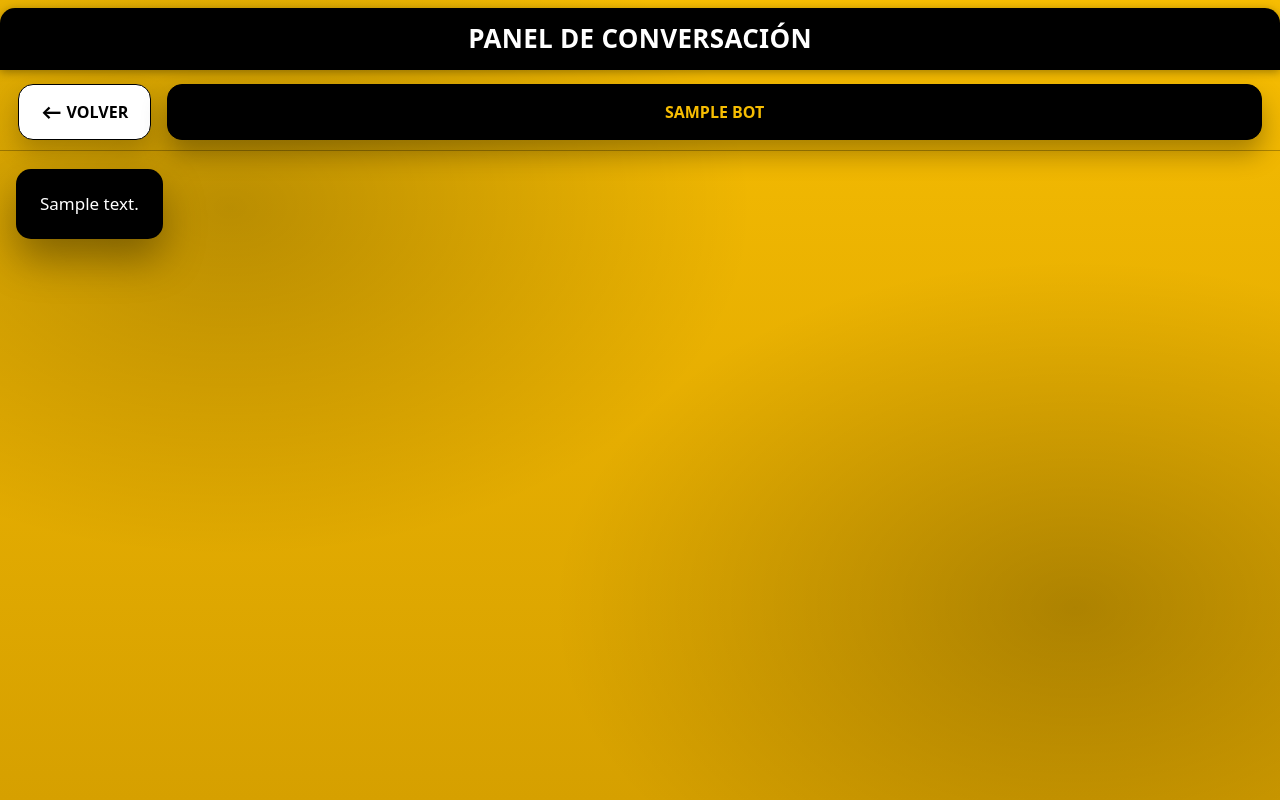
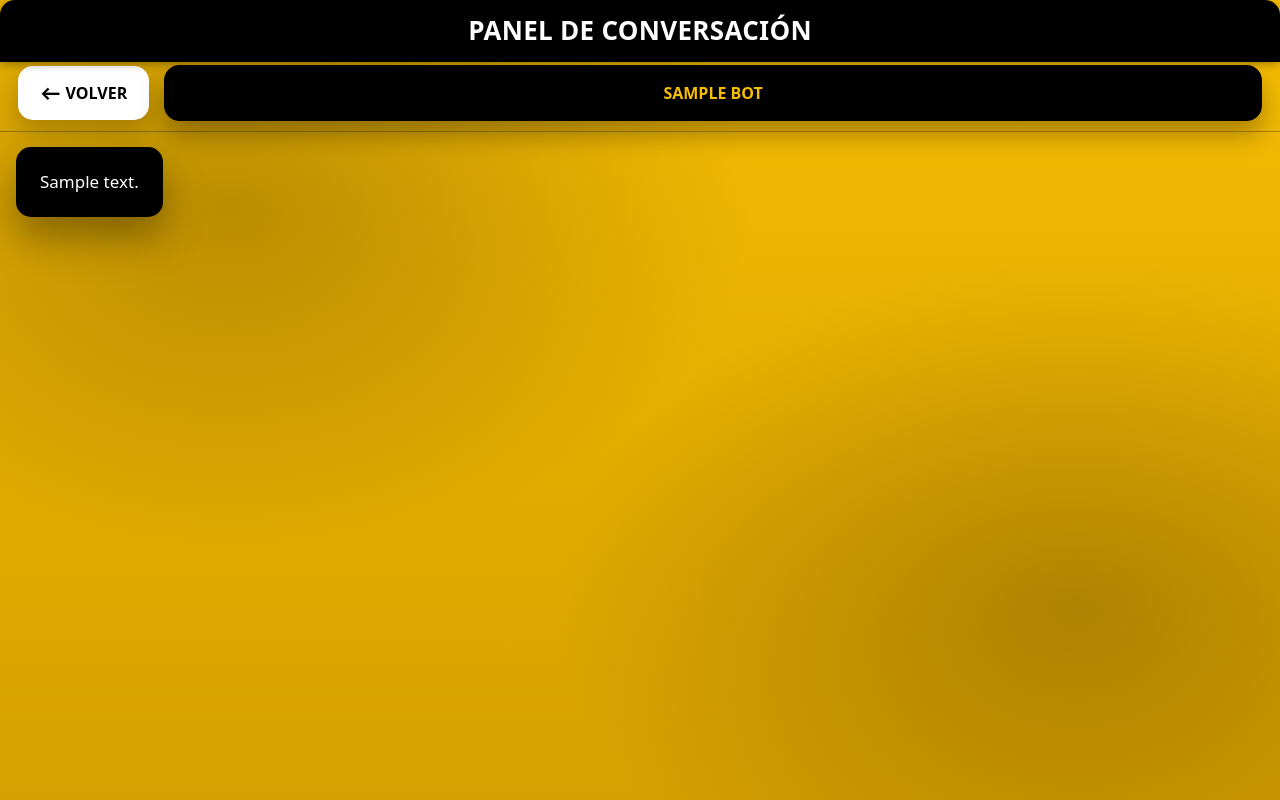
Before and after one commit to Sundingalue/multi-bot-inteligente-v1, a Flask app: template templates/chat.html in a window 1280 px wide. Run offline with Flask 3, Linux system fonts and the light colour scheme; the template is opened without the code that fills it: most values are stand-ins (such as "Sample title", 1, 10 or a date in 2020).

```diff
--- a/templates/chat.html
+++ b/templates/chat.html
@@ -39,7 +39,7 @@
       position:sticky; top:0; z-index:50;
       background: var(--ink);
       color:#fff;
-      margin-top: 8px; /* espacio para mostrar amarillo arriba */
+      margin-top: 0px; /* espacio para mostrar amarillo arriba */
       padding: calc(env(safe-area-inset-top) + 12px) 16px 14px;
       text-align:center;
       font-weight: 900;
@@ -53,10 +53,10 @@
     /* Botones */
     .actions{
       position:sticky;
-      top: calc(env(safe-area-inset-top) + 70px);
+      top: calc(env(safe-area-inset-top) + 65px);
       z-index:40;
-      display:flex; align-items:center; justify-content:space-between; gap:16px;
-      padding: 14px 18px 10px;
+      display:flex; align-items:center; justify-content:space-between; gap:15px;
+      padding: 0px 18px 10px;
       background: transparent;
       border-bottom: 1px solid rgba(0,0,0,.28);
     }
@@ -65,7 +65,7 @@
       display:inline-flex; align-items:center; gap:12px;
       background: var(--paper);
       color: var(--ink);
-      border: 1.5px solid var(--ink);
+      border: 0px solid var(--ink);
       padding: 16px 22px;
       border-radius: var(--radius);
       font-weight: 900;
```
